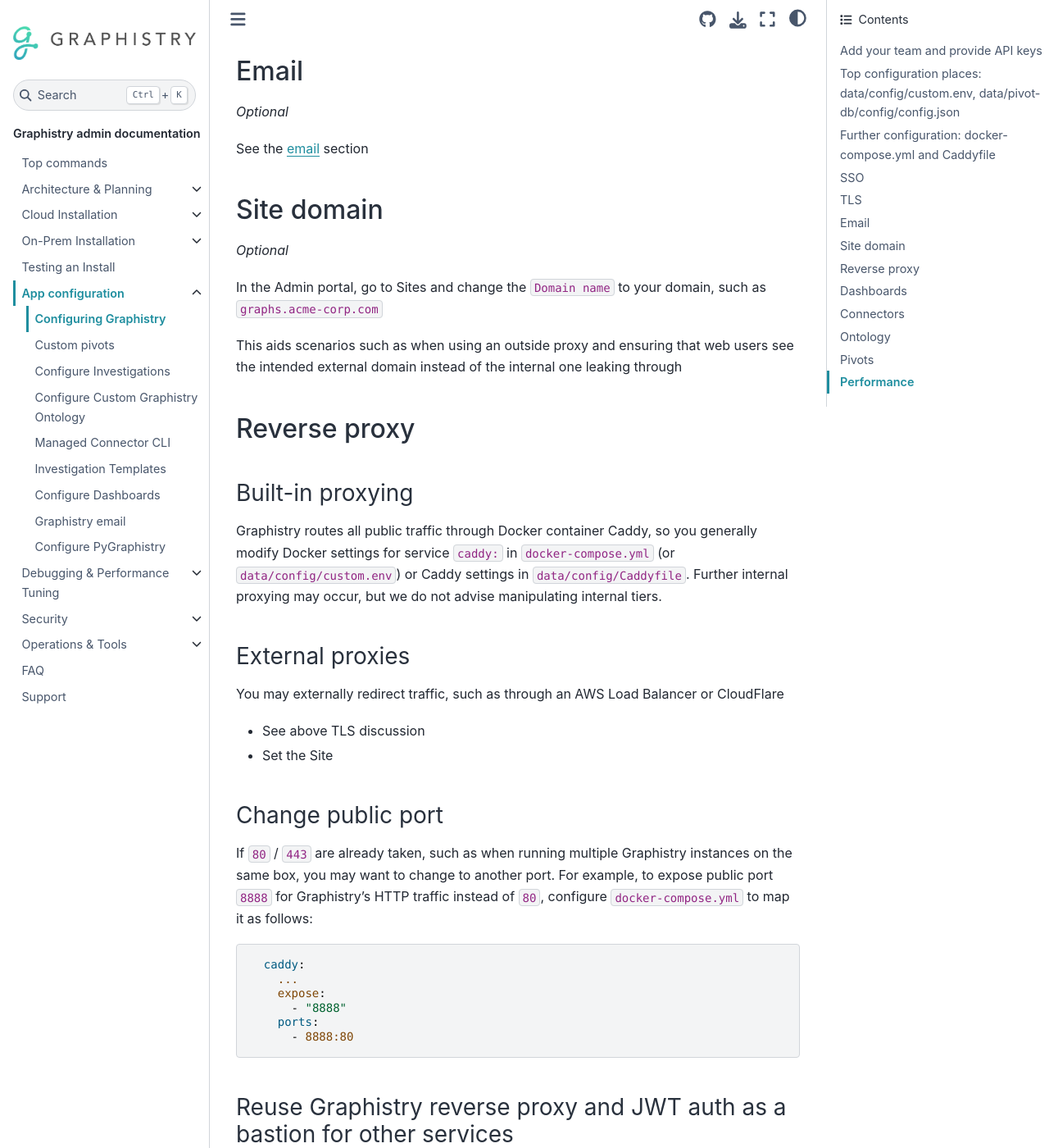
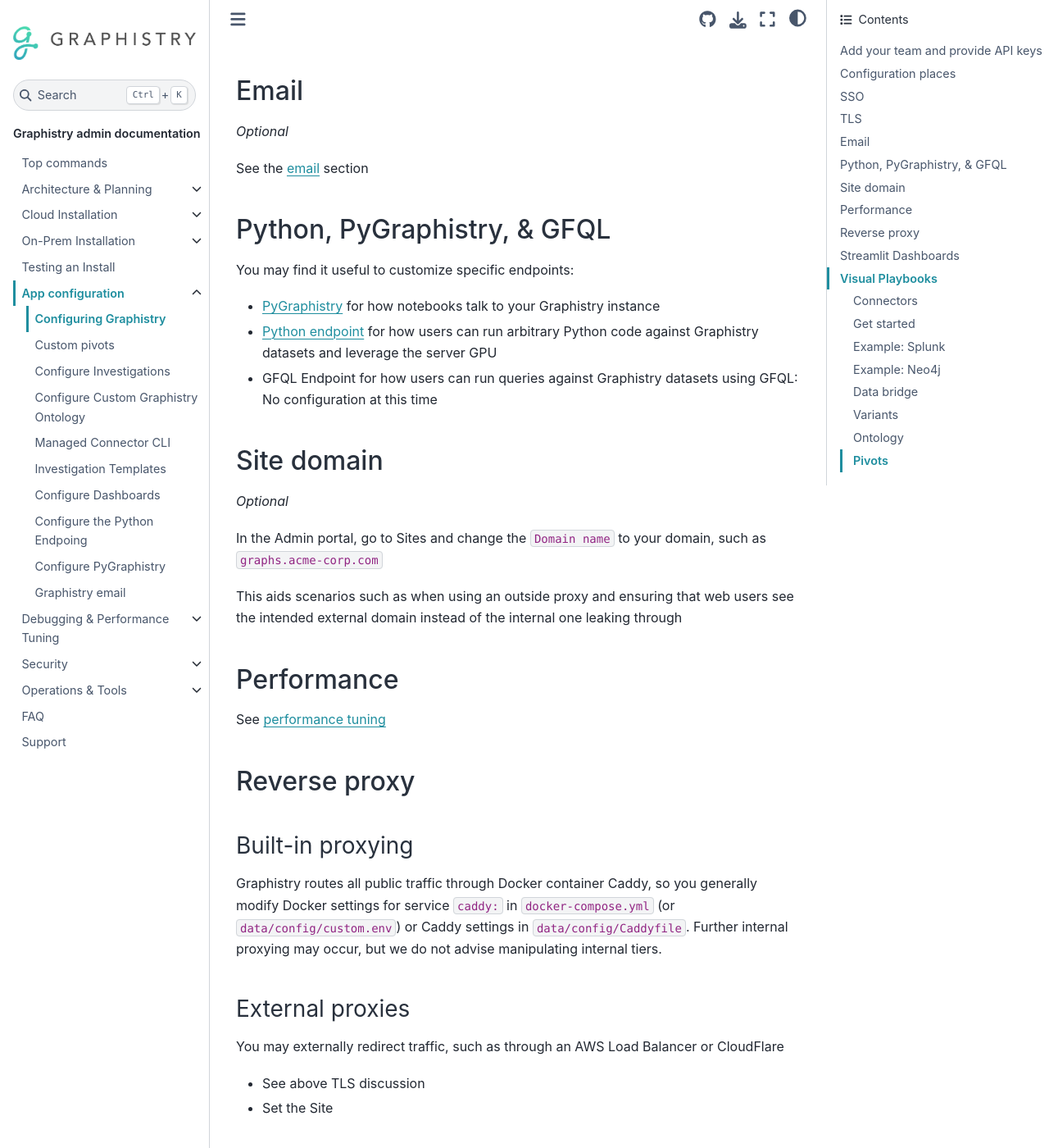
Before and after one commit to graphistry/graphistry-cli, a Sphinx documentation site: the page built from docs/app-config/configure.md, in a window 1280 px wide and 1400 px high, scrolled down 5118 px. Shown: the whole window at 82% size. Built offline with Sphinx 7.4.7 and the Sphinx Book theme 1.1.4, drawn with Linux system fonts in a browser that asks for light colours; the version number could not be read and is left out; some of the changed text lies outside the part shown.

Commit message:
docs(config): update

```diff
--- a/docs/app-config/configure.md
+++ b/docs/app-config/configure.md
@@ -13,7 +13,9 @@
 See [user creation docs](../tools/user-creation.md)
 
 
-## Top configuration places: data/config/custom.env, data/pivot-db/config/config.json
+## Configuration places
+
+### Primary: data/config/custom.env
 
 * Graphistry is primarily configured by setting values in `data/config/custom.env`
 * Connector, ontology, and pivot configuration is optionally via `data/pivot-db/config/config.json`. Many relevant options are [detailed in a reference page](configure-investigation.md).
@@ -23,10 +25,11 @@
 We typically recommend doing targeted and localized restarts via `docker compose stop service1 service2 ...` and `docker compose up -d --force-recreate --no-deps service1 service2 ...`. Contact staff for guidance.
 
 
-## Further configuration: docker-compose.yml and Caddyfile
+### Secondary:: docker-compose.yml, Caddyfile, `pivot-db/`
 
 * More advanced administrators may edit `docker-compose.yml` .  Maintenance is easier if you never edit it.
 * Custom TLS is via editing `Caddyfile`([Caddy docs](https://caddyserver.com/docs/automatic-https)), see below
+* Visual playbooks may be configured via `data/pivot-db/config/config.json`
 
 ## SSO
 
@@ -191,6 +194,14 @@
 
 See the [email](email.md) section
 
+## Python, PyGraphistry, & GFQL
+
+You may find it useful to customize specific endpoints:
+
+* [PyGraphistry](configure-pygraphistry.md) for how notebooks talk to your Graphistry instance
+* [Python endpoint](configure-python.md) for how users can run arbitrary Python code against Graphistry datasets and leverage the server GPU
+* GFQL Endpoint for how users can run queries against Graphistry datasets using GFQL: No configuration at this time
+
 ## Site domain
 
 *Optional*
@@ -198,6 +209,12 @@
 In the Admin portal, go to Sites and change the `Domain name` to your domain, such as `graphs.acme-corp.com`
 
 This aids scenarios such as when using an outside proxy and ensuring that web users see the intended external domain instead of the internal one leaking through
+
+
+## Performance
+
+See [performance tuning](../debugging/performance-tuning.md)
+
 
 ## Reverse proxy
 
@@ -233,15 +250,21 @@
 For an example of both public and log-required proxies, see the [graph-app-kit sample](https://github.com/graphistry/graph-app-kit/blob/master/src/caddy/full.Caddyfile).
 
 
-## Dashboards
+## Streamlit Dashboards
 
-Separately [configure the public and private dashboards](configure-dashboards.md)
+Separately [configure the public and private Streamlit dashboards](configure-dashboards.md)
 
-## Connectors
+
+## Visual Playbooks
+
+**Note:** We strongly recommend new users contact the Graphistry team about early access to Louie before starting new usage of the Visual Playbook environment.
+
+
+### Connectors
 
 Optionally, you can configure Graphistry to use database connectors. Graphistry will orchestrate cross-database query generation, pushing them down through the database API, and returning the combined results to the user. This means Graphistry can reuse your existing scaleout infrastructure and make its data more accessible to your users without requiring a second copy to be maintained. Some connectors further support use of the [Graphistry data bridge](../tools/bridge.md) for proxying requests between a Graphistry cloud server and an intermediate on-prem data bridge instead of directly connecting to on-prem API servers.
 
-### Security Notes
+#### Security Notes
 
 * Graphistry only needs `read only` access to the database
 * Only one system-wide connector can be used per database per Graphistry virtual server at this time. Ex: You can have Splunk user 1 + Neo4j user 2 on one running Graphistry container, and Splunk user 3 + Neo4j user 2 on another running Graphistry container.
@@ -360,8 +383,7 @@
 * Run a bastion server between Graphistry and your database, such as a new Splunk search head
 * Create fine-grained permissions by running multiple Graphistry virtual servers, with a new Splunk role per instance
 
-
-## Ontology
+### Ontology
 
 See [custom ontology extensions](configure-ontology.md) and [settings reference page](configure-investigation.md) for full options. Topics include controlling:
 
--- a/docs/app-config/index.rst
+++ b/docs/app-config/index.rst
@@ -33,5 +33,6 @@
    :maxdepth: 1
    :titlesonly:
 
+   configure-python
+   configure-pygraphistry
    email
-   configure-pygraphistry
```
Also changed, not shown: other parts of docs/app-config/configure.md (+1 -5 lines), docs/app-config/configure-python.md (renamed from docs/configure-python.md).
